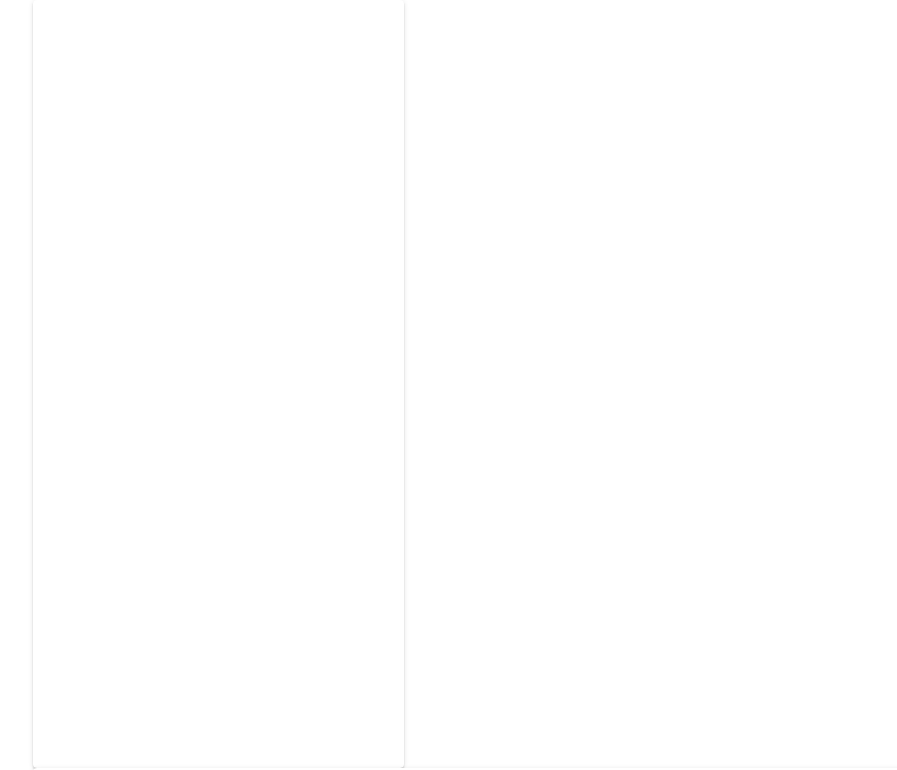
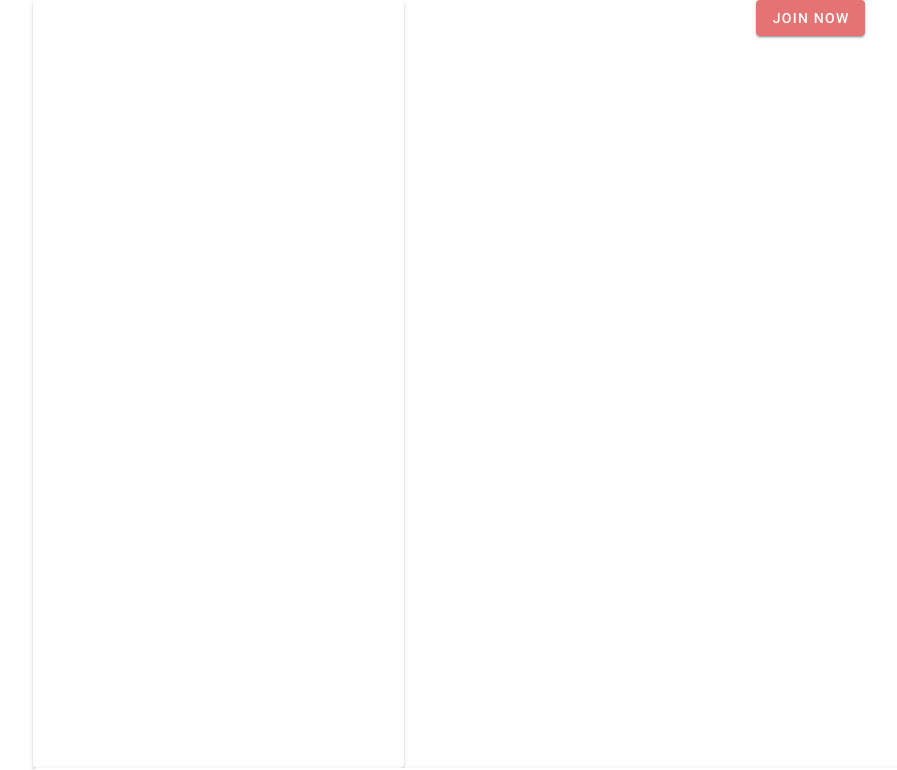
Before and after one commit to laresolution/internship-league-ccg2023, a Nuxt app: page /demo in a window 1280 px wide. Before the commit this address had no page. Shown: the top 770 px of the page, without its empty margins (27-924 px from the left). Built offline with nearby package versions, Linux system fonts and the light colour scheme.

Commit message:
Create demo.vue

```diff
--- /dev/null
+++ b/pages/demo.vue
@@ -0,0 +1,21 @@
+<template>
+    <div>
+        <AddDialogVue></AddDialogVue>
+    </div>
+</template>
+
+<script>
+import AddDialogVue from '~/components/AddDialog.vue';
+
+
+export default {
+    name: "demo",
+    components: {  AddDialogVue },
+    data() {
+        return {}
+    },
+
+}
+</script>
+
+<style scoped></style>
```
